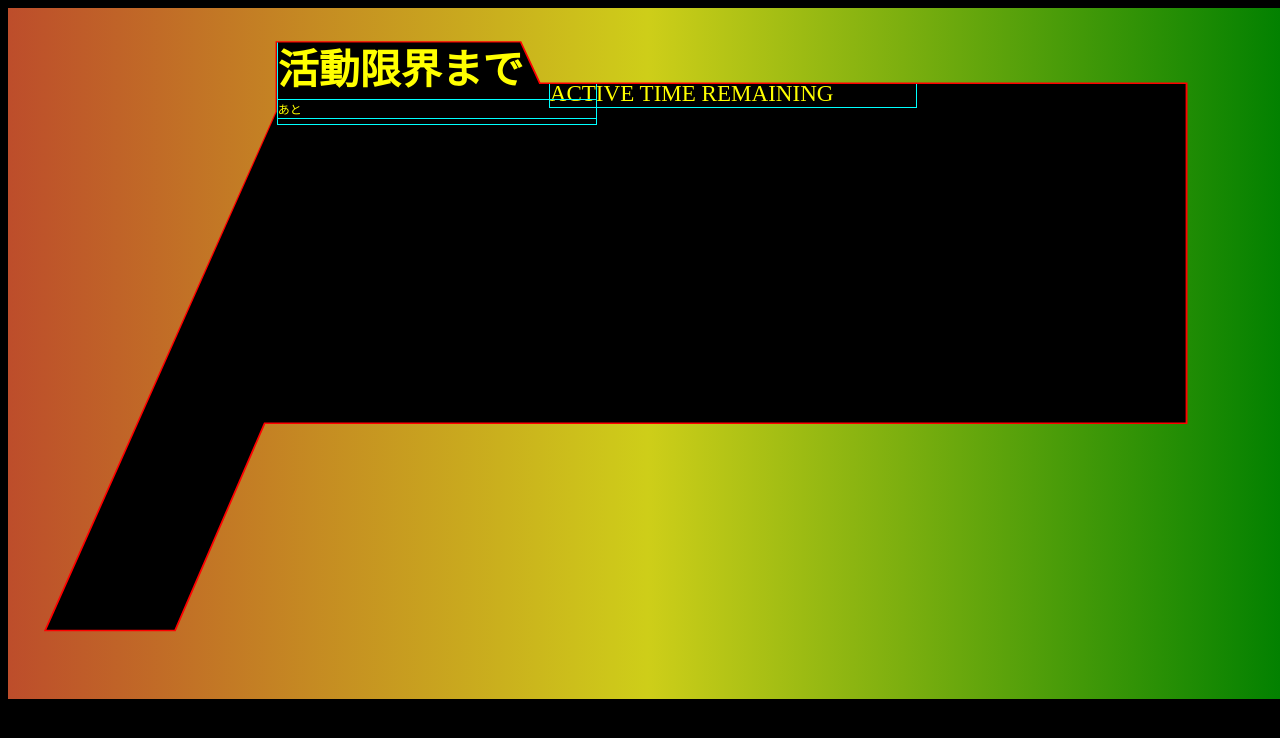
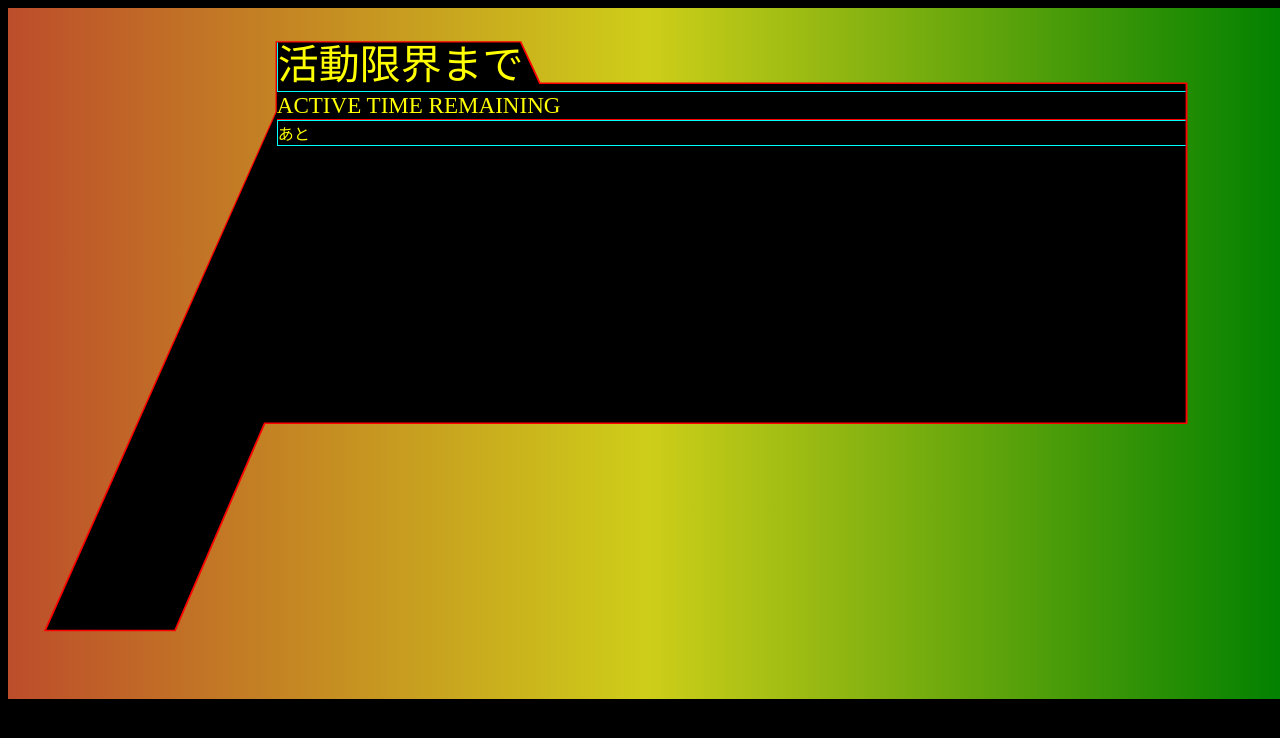
Before and after one commit to Brunobrno/EVA-Timer, a plain HTML site: page web part (stage 2)/web/apps/EVA_timer/timer.html in a window 1280 px wide. Drawn offline with Linux system fonts and the light colour scheme.

Commit message:
xcdeseges

```diff
--- a/web part (stage 2)/web/apps/EVA_timer/timer.css
+++ b/web part (stage 2)/web/apps/EVA_timer/timer.css
@@ -8,6 +8,7 @@ body {
     height: 100%;
     background-color: black;
     color: yellow;
+    overflow: hidden;
 }
 .container{
     aspect-ratio: 176/95;
@@ -36,31 +37,36 @@ body {
 
 .timer-head{
     margin-left: 21%;
-    margin-top: 0%;
-    font-size: 75%;
-    width: 50%;
-    display: grid;
-    grid-template-columns: repeat(2, 1fr);
-    justify-content: center;
-    align-items: center;
+    /*width: 50%;*/
+    /*display: grid;
+    grid-template-columns: repeat(2, 1fr);*/
+    display: flex;
+    flex-direction: column;
+
 }
 .ATR-japanese{
-    font-size: 1.6vw;
+    font-size: 3.2vw;
     border: 1px;
+    margin-top: 2.2%;
     border-style: solid;
     border-color: aqua;
 }
 .ATR{
-    margin-left: -15%;
-    margin-top: 17%;
     font-size: 1.8vw;
-    border: 1px;
-    border-style: solid;
-    border-color: aqua;
+    border-bottom: 0.1pc;
+    border-right: 0.1pc;
+    border-bottom-style: solid;
+    border-right-style: solid;
+    border-color: red;
+    left: 10%;
 }
 .addon-timer{
     border: 1px;
     border-style: solid;
     border-color: aqua;
-    margin-top: -10%;
 }
+
+/*timer java*/
+.timer-java{
+
+}
--- a/web part (stage 2)/web/apps/EVA_timer/timer.html
+++ b/web part (stage 2)/web/apps/EVA_timer/timer.html
@@ -12,12 +12,12 @@
         <div class="timer-shape-cage-border">
             <div class="timer-eviroment">
                 <div class="timer-head">
-                    <div class="ATR-japanese"><h1>活動限界まで</h1></div>
+                    <div class="ATR-japanese">活動限界まで</div>
                     <div class="ATR">ACTIVE TIME REMAINING</div>
                     <div class="addon-timer">あと</div>
                 </div>
                 <div class="timer-java">
-                    <div></div>
+                    <div class="minutes"></div><div class="seconds"></div><div class="miliseconds"></div>
                 </div>
             </div>
         </div>
```
